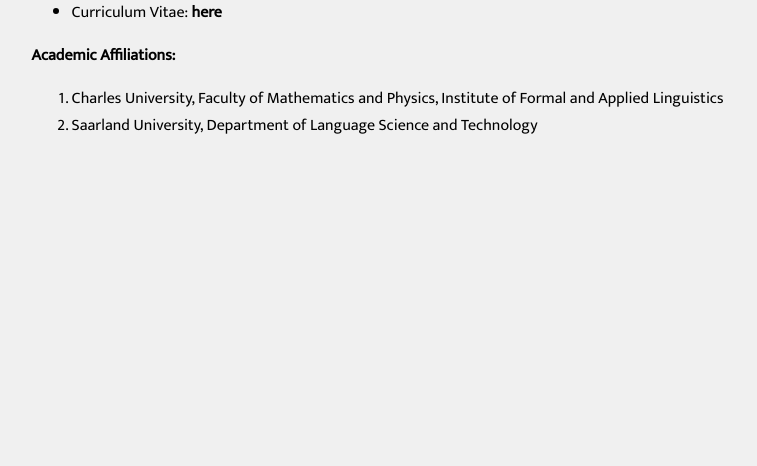
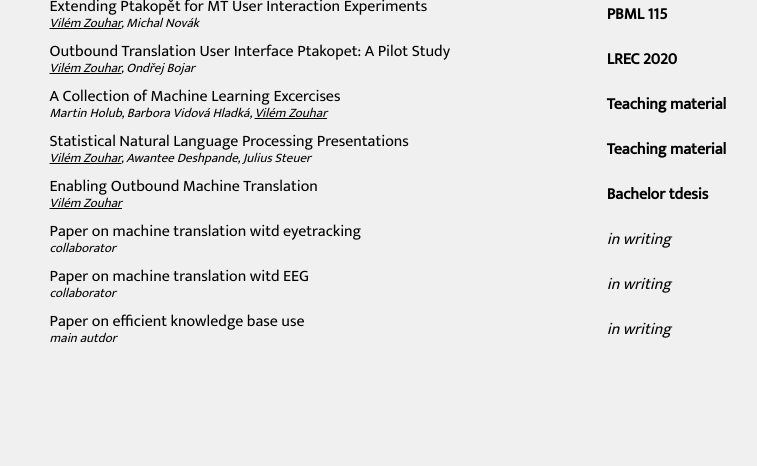
Before and after one commit to zouharvi/zouharvi, a PHP site: page /index.php?p=publications in a window 1280 px wide. Shown: the part 411-877 px from the top of the page, without its empty margins (312-1069 px from the left). Before the commit the page ends 545 px from the top, so only its background shows below. Run offline with PHP 8.4, Linux system fonts and the light colour scheme.

Commit message:
add projects and publications

```diff
--- a/index.php
+++ b/index.php
@@ -19,9 +19,11 @@
     <div id='menu' style='display: inline-block; max-width: 200px; margin-right: 20px; vertical-align: top;'>
       <header id='name' style='margin-left: 20px; margin-top: 20px;'>Vilém Zouhar</header>
       <img src='src/portrait.webp' alt='portrait' style='width: 120px; margin-left: 15px; margin-top: 10px;'>
-      <nav>
+      <nav style="width: 150px">
         <ul>
           <li><a href='?p=about'>About</a></li>
+          <li><a href='?p=publications'>Publications</a>
+          <li><a href='?p=projects'>Projects</a>
           <li><a href='?p=contact'>Contact</a></li>
         </ul>
       </nav>
@@ -29,7 +31,7 @@
     <main id='container' style='display: inline-block; max-width: 700px; min-width: 300px;'>
       <div style='width: 100%'>
         <?php
-            $allowed = array('about', 'contact');
+            $allowed = array('about', 'contact', 'projects', 'publications');
             if(in_array($_GET['p'], $allowed) )
                 echo file_get_contents("pages/". $_GET['p'] . ".html");
             else
--- a/pages/about.html
+++ b/pages/about.html
@@ -6,8 +6,8 @@
 <p class='t_bold'>Experience:</p>
 <ul>
   <li>Technical knowledge: ML/DL, a bit of web and systems</li>
-  <li>Research: a handful of publications (<a href="https://scholar.google.com/citations?user=2EUDwtkAAAAJ">Google Scholar</a>)</li>
-  <li>Code: yes (<a href='https://github.com/zouharvi'>GitHub</a>)</li>
+  <li>Research: a handful of publications (<a href="?p=publications">Publications</a>, <a href="https://scholar.google.com/citations?user=2EUDwtkAAAAJ">Google Scholar</a>)</li>
+  <li>Code: yes (<a href="?p=publications">Projects</a>, <a href='https://github.com/zouharvi'>GitHub</a>)</li>
 </ul>
 
 <p class='t_bold'>Basic info:</p>
@@ -28,3 +28,4 @@
   <li>Charles University, Faculty of Mathematics and Physics, Institute of Formal and Applied Linguistics</li>
   <li>Saarland University, Department of Language Science and Technology</li>
 </ol>
+I'm always looking for a collaboration.
--- /dev/null
+++ b/pages/publications.html
@@ -0,0 +1,128 @@
+<div style='margin-top: 20px;'></div>
+
+<style>
+    td {
+        padding-bottom: 10px;
+        line-height: 1em;
+    }
+    table td:nth-child(1) {
+        width: 80%;
+    }
+</style>
+
+<p> <span class='t_bold'>Publications/Academia</span> (see <a href="https://scholar.google.com/citations?user=2EUDwtkAAAAJ">Google Scholar</a>)</p>
+
+<table style="text-align: left;">
+    <tr>
+        <td>Neural Machine Translation Quality and Post-Editing Performance<br>
+            <span style="font-style: italic; font-size: small;">
+                <u>Vilém Zouhar</u>, Ondřej Bojar, Martin Popel, Aleš Tamchyna
+            </span>
+        </td>
+        <td><a href="https://arxiv.org/pdf/2109.05016.pdf">EMNLP 2021</a></td>
+    </tr>
+    <tr>
+        <td>Providing Backtranslation Improves Users Confidence in MT, Not Quality<br>
+            <span style="font-style: italic; font-size: small;">
+                <u>Vilém Zouhar</u>, Michal Novák, Matúš Žilinec, Ondřej Bojar, Mateo Obregón, Robin L. Hill, Frédéric Blain, Marina Fomicheva, Lucia Specia, Lisa Yankovskaya
+            </span>
+        </td>
+        <td><a href="https://aclantdology.org/2021.naacl-main.14/">NAACL 2021</a></td>
+    </tr>
+    <tr>
+        <td>Artefact Retrieval: Overview of NLP Models witd Knowledge Base Access<br>
+            <span style="font-style: italic; font-size: small;">
+                <u>Vilém Zouhar</u>, Marius Mosbach, Debanjali Biswas, Dietrich Klakow
+            </span>
+        </td>
+        <td><a href="https://openreview.net/forum?id=9_oCNR6R9l2">AKBC CSKB 2021</a></td>
+    </tr>
+    <tr>
+        <td>Sampling and Filtering of Neural Machine Translation Distillation Data<br>
+            <span style="font-style: italic; font-size: small;">
+                <u>Vilém Zouhar</u>
+            </span>
+        </td>
+        <td><a href="https://aclantdology.org/2021.naacl-srw.1/">NAACL SRW 2021</a></td>
+    </tr>
+    <tr>
+        <td>Leveraging Neural Machine Translation for Word Alignment<br>
+            <span style="font-style: italic; font-size: small;">
+                <u>Vilém Zouhar</u>, Daria Pylypenko
+            </span>
+        </td>
+        <td><a href="https://ufal.mff.cuni.cz/pbml/116/art-zouhar-pylypenko.pdf">PBML 116</a></td>
+    </tr>
+    <tr>
+        <td>WMT20 Document-Level Markable Error Exploration<br>
+            <span style="font-style: italic; font-size: small;">
+                <u>Vilém Zouhar</u>, Tereza Vojtěchová, Ondřej Bojar
+            </span>
+        </td>
+        <td><a href="https://aclantdology.org/2020.wmt-1.41/">WMT20</a></td>
+    </tr>
+    <tr>
+        <td>Extending Ptakopět for MT User Interaction Experiments<br>
+            <span style="font-style: italic; font-size: small;">
+                <u>Vilém Zouhar</u>, Michal Novák
+            </span>
+        </td>
+        <td><a href="https://ufal.mff.cuni.cz/pbml/115/art-zouhar-novak.pdf">PBML 115</a></td>
+    </tr>
+    <tr>
+        <td>Outbound Translation User Interface Ptakopet: A Pilot Study<br>
+            <span style="font-style: italic; font-size: small;">
+                <u>Vilém Zouhar</u>, Ondřej Bojar
+            </span>
+        </td>
+        <td><a href="https://aclantdology.org/2020.lrec-1.860/">LREC 2020</a></td>
+    </tr>
+    <tr>
+        <td>A Collection of Machine Learning Excercises<br>
+            <span style="font-style: italic; font-size: small;">
+                Martin Holub, Barbora Vidová Hladká, <u>Vilém Zouhar</u>
+            </span>
+        </td>
+        <td><a href="http://ufal.mff.cuni.cz/courses/npfl054">Teaching material</a></td>
+    </tr>
+    <tr>
+        <td>Statistical Natural Language Processing Presentations<br>
+            <span style="font-style: italic; font-size: small;">
+                <u>Vilém Zouhar</u>, Awantee Deshpande, Julius Steuer
+            </span>
+        </td>
+        <td><a href="https://github.com/zouharvi/uds-snlp-tutorial">Teaching material</a></td>
+    </tr>
+    <tr>
+        <td>Enabling Outbound Machine Translation<br>
+            <span style="font-style: italic; font-size: small;">
+                <u>Vilém Zouhar</u>
+            </span>
+        </td>
+        <td><a href="https://dspace.cuni.cz/bitstream/handle/20.500.11956/119400/130284419.pdf?sequence=1">Bachelor tdesis</a></td>
+    </tr>
+    <tr>
+        <td>Paper on machine translation witd eyetracking<br>
+            <span style="font-style: italic; font-size: small;">
+                collaborator
+            </span>
+        </td>
+        <td style="font-style: italic;">in writing</td>
+    </tr>
+    <tr>
+        <td>Paper on machine translation witd EEG<br>
+            <span style="font-style: italic; font-size: small;">
+                collaborator
+            </span>
+        </td>
+        <td style="font-style: italic;">in writing</td>
+    </tr>
+    <tr>
+        <td>Paper on efficient knowledge base use<br>
+            <span style="font-style: italic; font-size: small;">
+                main autdor
+            </span>
+        </td>
+        <td style="font-style: italic;">in writing</td>
+    </tr>
+</table>
```
Also changed, not shown: pages/projects.html (added, +98 -0 lines).
